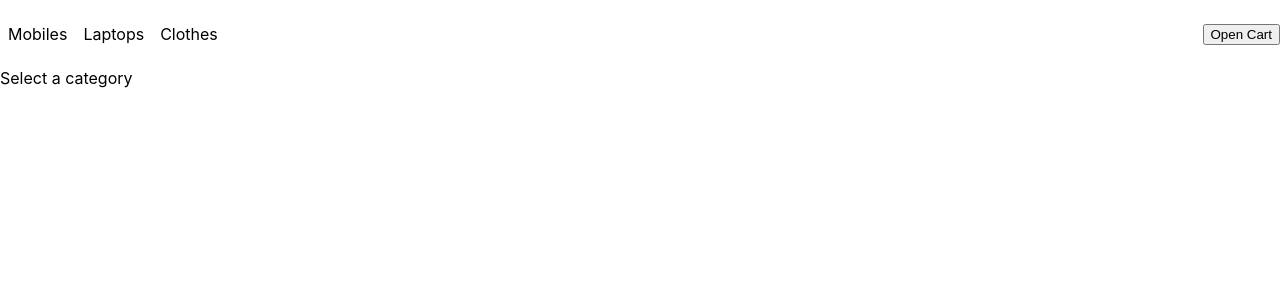
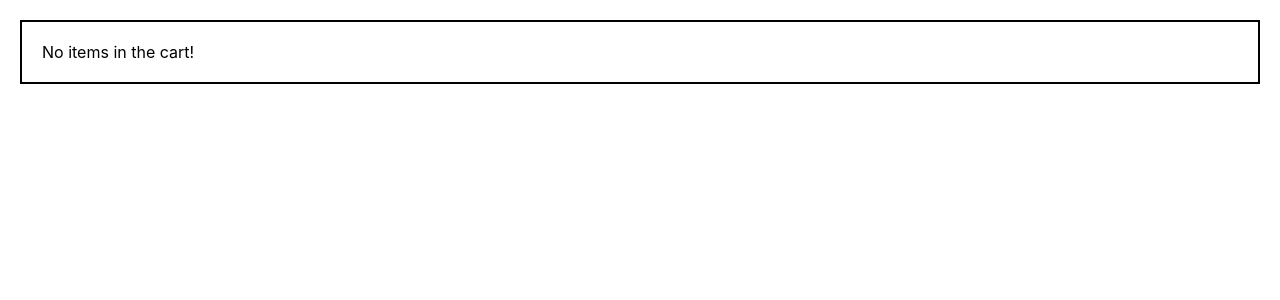
Before and after one commit to ib-sundeep/react-classes, a React (Create React App) app: page /cart in a window 1280 px wide. Shown: the top 300 px of the page. Built offline with nearby package versions, Linux system fonts and the light colour scheme; data requests are answered from the project's data file.

Commit message:
code from class 14-12-2022 part 2

```diff
--- a/src/App.jsx
+++ b/src/App.jsx
@@ -1,11 +1,11 @@
 import React, { useState } from 'react';
+import { useSelector } from 'react-redux';
+import { Route, Switch } from 'react-router-dom';
 
-import ProductList from './components/ProductList';
-import Cart from './components/Cart';
 import CartContext from './contexts/CartContext';
-import ReduxCart from './components/ReduxCart';
-import Categories from './components/Categories';
-import { useSelector } from 'react-redux';
+import CartPage from './pages/CartPage';
+import NotFoundPage from './pages/NotFoundPage';
+import ProductsPage from './pages/ProductsPage';
 
 
 // oldCart === newCart
@@ -28,7 +28,6 @@ function App() {
    * }
    */
   const [cart, setCart] = useState({});
-  const showCart = useSelector(state => state.cart.isCartOpen);
 
   function increaseQuantity(product) {
     const newCart = { ...cart };
@@ -69,11 +68,25 @@ function App() {
     <CartContext.Provider
       value={{ cart, increaseQuantity, decreaseQuantity }}
     >
-      <div>
-        {showCart ? <ReduxCart /> : null}
-        <Categories />
-        <ProductList />
-      </div>
+      <Switch>
+        <Route
+          exact={true}
+          path="/"
+          component={ProductsPage}
+        />
+        <Route
+          exact={true}
+          path="/categories/:categoryId"
+          component={ProductsPage}
+        />
+
+        <Route
+          exact={true}
+          path="/cart"
+          component={CartPage}
+        />
+        <Route component={NotFoundPage} />
+      </Switch>
     </CartContext.Provider>
   )
 }
--- a/src/components/CategoryLink/CategoryLink.jsx
+++ b/src/components/CategoryLink/CategoryLink.jsx
@@ -1,20 +1,21 @@
 import React, { memo } from 'react';
-import { useDispatch, useSelector } from 'react-redux';
+import { NavLink } from 'react-router-dom';
+// import { useDispatch, useSelector } from 'react-redux';
 
 import styles from './CategoryLink.module.css';
 
 function CategoryLink({ category }) {
-  const dispatch = useDispatch();
-  const isSelected = useSelector(
-    state => state.categories.selectedCategoryId === category.id
-  );
+  // const dispatch = useDispatch();
+  // const isSelected = useSelector(
+  //   state => state.categories.selectedCategoryId === category.id
+  // );
 
-  function handleCategorySelection() {
-    dispatch({
-      type: 'SET_SELECTED_CATEGORY',
-      payload: category.id
-    });
-  }
+  // function handleCategorySelection() {
+  //   dispatch({
+  //     type: 'SET_SELECTED_CATEGORY',
+  //     payload: category.id
+  //   });
+  // }
 
   // console.log({ selectedCategoryId, ca });
   // const isSelected = selectedCategoryId === category.id;
@@ -22,11 +23,14 @@ function CategoryLink({ category }) {
   console.log('CategoryLink rendered', category.id);
 
   return (
-    <li
-      className={`${styles.link} ${isSelected ? styles.selected : ''}`}
-      onClick={handleCategorySelection}
-    >
-      {category.name}
+    <li>
+      <NavLink
+        className={styles.link}
+        activeClassName={styles.linkActive}
+        to={`/categories/${category.id}`}
+      >
+        {category.name}
+      </NavLink>
     </li>
   )
 }
--- a/src/components/CategoryLink/CategoryLink.module.css
+++ b/src/components/CategoryLink/CategoryLink.module.css
@@ -1,8 +1,10 @@
 .link {
   padding: 8px;
   cursor: pointer;
+  color: black;
+  text-decoration: none;
 }
 
-.selected {
+.linkActive {
   color: blue;
 }
--- a/src/components/ProductList/ProductList.jsx
+++ b/src/components/ProductList/ProductList.jsx
@@ -1,5 +1,4 @@
 import { memo, useEffect, useState } from "react";
-import { useSelector } from "react-redux";
 
 import ProductCard from "../ProductCard";
 
@@ -16,7 +15,7 @@ import ProductCard from "../ProductCard";
 
 // Products is set
 // API call triggered -
-function ProductList() {
+function ProductList({ categoryId }) {
   console.log('ProductList rendered');
   // `useState` should be used when you need a dynamic variable
   // which your UI logic depends or the variable can cause some
@@ -33,10 +32,6 @@ function ProductList() {
   const [products, setProducts] = useState([]);
 
   const [error, setError] = useState(null);
-
-  const selectedCategoryId = useSelector(
-    state => state.categories.selectedCategoryId
-  );
 
   // `useEffect` should be used whenever you need to
   // detect some react lifecycle event.
@@ -59,7 +54,7 @@ function ProductList() {
     async function loadProducts(a) {
       try {
         const response = await fetch(
-          `http://localhost:3001/categories/${selectedCategoryId}/products`
+          `http://localhost:3001/categories/${categoryId}/products`
         );
         const result = await response.json();
         setIsLoading(false);
@@ -70,20 +65,20 @@ function ProductList() {
       }
     }
 
-    if (!selectedCategoryId) return;
+    if (!categoryId) return;
 
     loadProducts();
-  }, [selectedCategoryId]);
+  }, [categoryId]);
 
   // Falsy values:  false, null, undefined, '', 0
   // Truthy values: Any other than falsy
-  if (!selectedCategoryId) {
+  if (!categoryId) {
     return <div>Select a category</div>
   } else if (error) {
     return <div>{error.message}</div>;
   } else if (isLoading) {
     return <div>Loading...</div>;
-  } else {
+  } else if (products.length > 0) {
     return (
       <div>
         {/* [Nodes] */}
@@ -99,6 +94,8 @@ function ProductList() {
         }
       </div>
     );
+  } else {
+    return <div>No products found. Try different category!</div>
   }
 }
 
--- a/src/components/ToggleCart/ToggleCart.jsx
+++ b/src/components/ToggleCart/ToggleCart.jsx
@@ -1,20 +1,23 @@
 import React from 'react';
 import { useDispatch } from 'react-redux';
+import { Link } from 'react-router-dom';
 
 import { toggleCart } from '../../store/cart';
 
 function ToggleCart() {
-  const dispatch = useDispatch();
+  // const dispatch = useDispatch();
 
-  function showHideCart() {
-    dispatch(toggleCart());
-  }
+  // function showHideCart() {
+  //   dispatch(toggleCart());
+  // }
 
-  return (
-    <button onClick={showHideCart}>
-      Open Cart
-    </button>
-  )
+  // return (
+  //   <button onClick={showHideCart}>
+  //     Open Cart
+  //   </button>
+  // )
+
+  return <Link to="/cart">Open Cart</Link>
 }
 
 export default ToggleCart;
--- a/src/index.js
+++ b/src/index.js
@@ -22,9 +22,9 @@ const root = ReactDOM.createRoot(document.getElementById('root'));
 // 3. Component also should use PascalCase
 root.render(
   <BrowserRouter>
-  <Provider store={store}>
-    <App />
-  </Provider>
+    <Provider store={store}>
+      <App />
+    </Provider>
   </BrowserRouter>
 );
 
--- /dev/null
+++ b/src/pages/CartPage/CartPage.jsx
@@ -0,0 +1,9 @@
+import React from 'react';
+
+import ReduxCart from '../../components/ReduxCart';
+
+function CartPage() {
+  return <ReduxCart />;
+}
+
+export default CartPage;
--- /dev/null
+++ b/src/pages/CartPage/index.js
@@ -0,0 +1 @@
+export { default } from './CartPage.jsx';
--- /dev/null
+++ b/src/pages/NotFoundPage/NotFoundPage.jsx
@@ -0,0 +1,7 @@
+import React from 'react';
+
+function NotFoundPage() {
+  return <div>404 :(. Is the URL correct?</div>
+}
+
+export default NotFoundPage;
--- /dev/null
+++ b/src/pages/NotFoundPage/index.js
@@ -0,0 +1 @@
+export { default } from './NotFoundPage.jsx';
--- /dev/null
+++ b/src/pages/ProductsPage/ProductsPage.jsx
@@ -0,0 +1,23 @@
+import React from 'react';
+import { useParams } from 'react-router-dom';
+
+import Categories from '../../components/Categories';
+import ProductList from '../../components/ProductList';
+
+function ProductsPage() {
+  // /categories/:categoryId/sub/:subCategoryId
+  // /categories/1/sub/234, /categories/2/sub/456
+  // { categoryId: '1', subCategoryId: '234' },
+  // { categoryId: '1', subCategoryId: '456' }
+  const params = useParams();
+  console.log(params);
+
+  return (
+    <div>
+      <Categories />
+      <ProductList categoryId={params.categoryId} />
+    </div>
+  )
+}
+
+export default ProductsPage;
--- /dev/null
+++ b/src/pages/ProductsPage/index.js
@@ -0,0 +1 @@
+export { default } from './ProductsPage.jsx';
```
